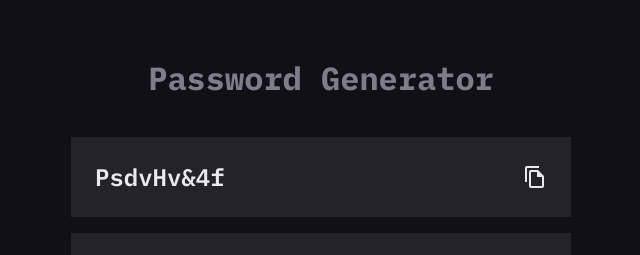
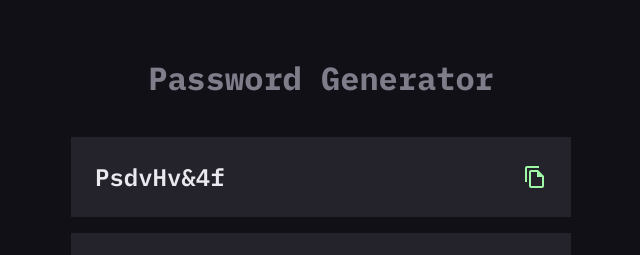
Before and after one commit to RotckinAN/password-generator, a React (Vite) app: page / in a window 1280 px wide. Shown: the top 255 px of the page, without its empty margins (319-959 px from the left). Built offline with nearby package versions, Linux system fonts and the light colour scheme.

Commit message:
fix: replace icon fill

```diff
--- a/src/components/Input/Input.scss
+++ b/src/components/Input/Input.scss
@@ -14,7 +14,7 @@
   }
 
   .copy-icon {
-    fill: #eae9ef;
+    fill: #9ef8a6;
     transition: opacity 0.3s ease-in;
 
     &:hover {
```
